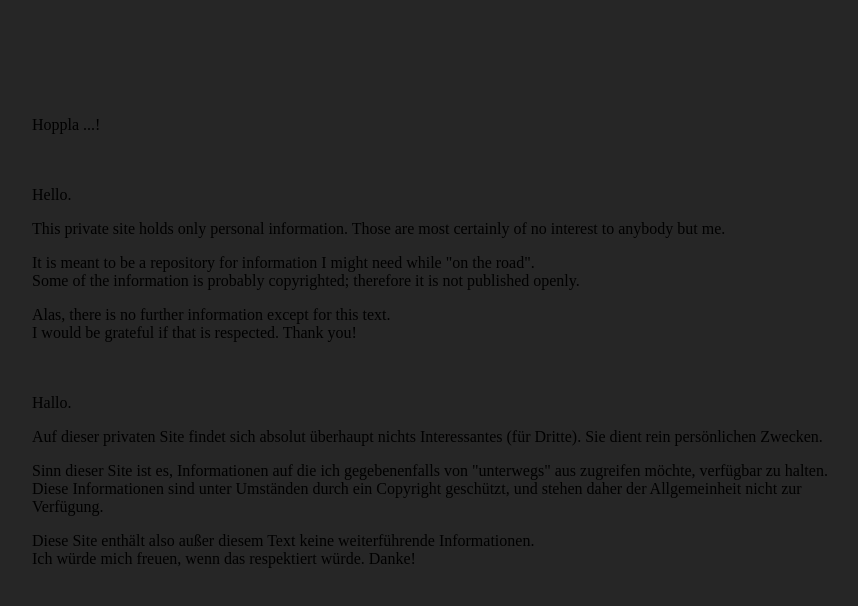
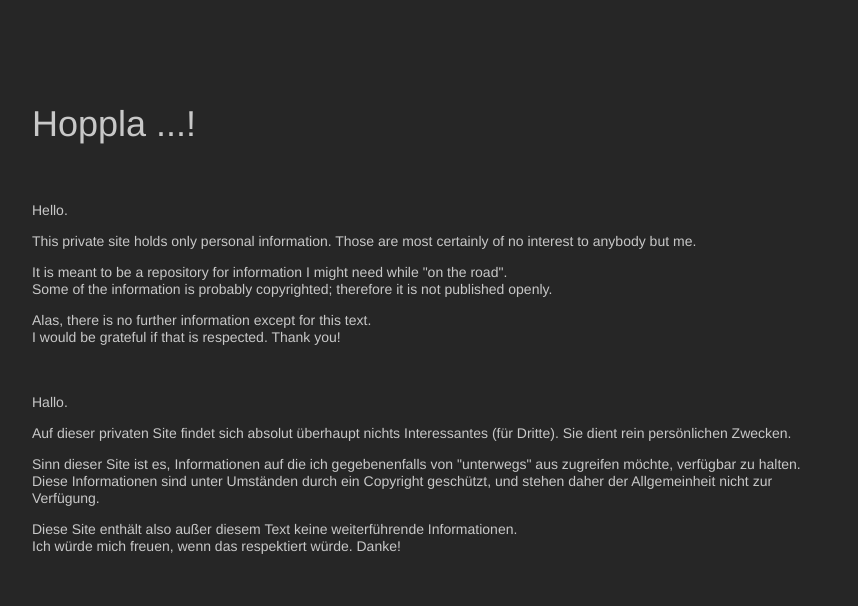
Before and after one commit to maelcum/maelcum.github.io, a plain HTML site: page index.html in a window 1280 px wide. Shown: the whole page, without its empty margins (208-1066 px from the left). Drawn offline with Linux system fonts and the light colour scheme.

Commit message:
fixed css.css

```diff
--- a/css.css
+++ b/css.css
@@ -1,27 +1,87 @@
-<?xml version="1.0" encoding="utf-8"?>
-<!DOCTYPE html PUBLIC "-//W3C//DTD XHTML 1.0 Strict//EN" "http://www.w3.org/TR/xhtml1/DTD/xhtml1-strict.dtd">
-
-<html xmlns="http://www.w3.org/1999/xhtml" xml:lang="de" lang="de">
-<head>
-  <meta http-equiv="Content-Type" content="text/html; charset=UTF-8" />
-  <meta name="Generator" content="vi" />
-  <meta http-equiv="X-UA-Compatible" content="IE=EmulateIE7" />
-  <title>Hoppla</title>
-  <link rel="stylesheet" type="text/css" media="screen,print" href="css.css" />
-</head>
-
-<body style="background: rgb(38, 38, 38)">
-  <div style="margin-bottom: auto; margin-left: auto; margin-right: auto; margin-top: 100px; overflow: hidden; position: relative; word-wrap: break-word; text-align: left; width: 800px" class="text_body" id="body_content">
-      <p class="text_heading_title">Hoppla ...!</p>
-      <p><br /><br />Hello.</p>
-      <p>This private site holds only personal information. Those are most certainly of no interest to anybody but me. </p>
-      <p>It is meant to be a repository for information I might need while &quot;on the road&quot;.<br />Some of the information is probably copyrighted; therefore it is not published openly.</p>
-      <p>Alas, there is no further information except for this text.<br />I would be grateful if that is respected. Thank you!<br /></p>
-      <p><br /><br />Hallo.</p>
-      <p>Auf dieser privaten Site findet sich absolut überhaupt nichts Interessantes (für Dritte). Sie dient rein persönlichen Zwecken.</p>
-      <p>Sinn dieser Site ist es, Informationen auf die ich gegebenenfalls von &quot;unterwegs&quot; aus zugreifen möchte, verfügbar zu halten.<br />Diese Informationen sind unter Umständen durch ein Copyright geschützt, und stehen daher der Allgemeinheit nicht zur Verfügung.</p>
-      <p>Diese Site enthält also außer diesem Text keine weiterführende Informationen.<br />Ich würde mich freuen, wenn das respektiert würde. Danke!<br /><br /></p>
-  </div>
-</body>
-
-</html>
+.text_heading_title {
+    color: rgb(200,200,200);
+    font-family: 'HelveticaNeue-Light', 'Helvetica Neue', 'Arial', sans-serif;
+    font-size: 36px;
+    font-stretch: normal;
+    font-style: normal;
+    font-variant: normal;
+    font-weight: 300;
+    letter-spacing: 0;
+    line-height: 48px;
+    margin-bottom: 0px;
+    margin-left: 0px;
+    margin-right: 0px;
+    margin-top: 0px;
+    opacity: 1.00;
+    padding-bottom: 6px;
+    padding-top: 0px;
+    text-align: left;
+    text-decoration: none;
+    text-indent: 0px;
+    text-transform: none;
+}
+.text_heading_sub_1 {
+    color: rgb(200,200,200);
+    font-family: 'HelveticaNeue', 'Helvetica Neue', 'Arial', sans-serif;
+    font-size: 16px;
+    font-stretch: normal;
+    font-style: bold;
+    font-variant: normal;
+    font-weight: 400;
+    letter-spacing: 0;
+    line-height: 15px;
+    margin-bottom: 0px;
+    margin-left: 0px;
+    margin-right: 0px;
+    margin-top: 0px;
+    opacity: 1.00;
+    padding-bottom: 6px;
+    padding-top: 0px;
+    text-align: left;
+    text-decoration: none;
+    text-indent: 0px;
+    text-transform: none;
+}
+.text_body {
+    color: rgb(200, 200, 200);
+    font-family: 'HelveticaNeue-Light', 'Helvetica Neue', 'Arial', sans-serif;
+    font-size: 14px;
+    font-stretch: normal;
+    font-style: normal;
+    font-variant: normal;
+    font-weight: 300;
+    letter-spacing: 0;
+    line-height: 17px;
+    margin-bottom: 0px;
+    margin-left: 0px;
+    margin-right: 0px;
+    margin-top: 0px;
+    opacity: 1.00;
+    padding-bottom: 6px;
+    padding-top: 0px;
+    text-align: left;
+    text-decoration: none;
+    text-indent: 0px;
+    text-transform: none;
+}
+a {
+    color: rgb(88, 77, 77);
+    text-decoration: none;
+}
+a:hover {
+    color: rgb(0, 0, 0);
+    text-decoration: underline;
+}
+a:visited {
+    color: rgb(88, 77, 77);
+    text-decoration: underline;
+}
+a.class1 {
+    color: rgb(255, 255, 255);
+}
+a.class1:hover {
+    color: rgb(255, 255, 255);
+}
+a.class1:visited {
+    color: rgb(255, 255, 255);
+}
```
